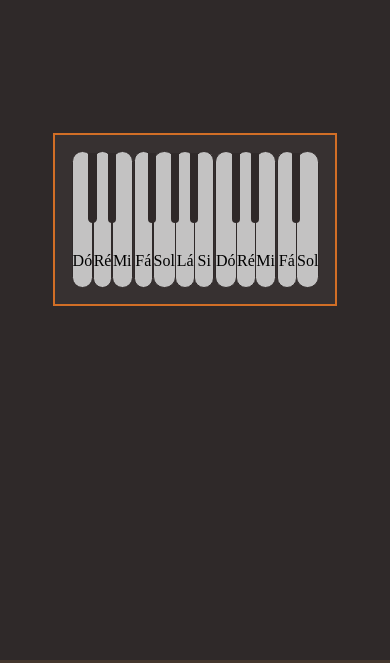
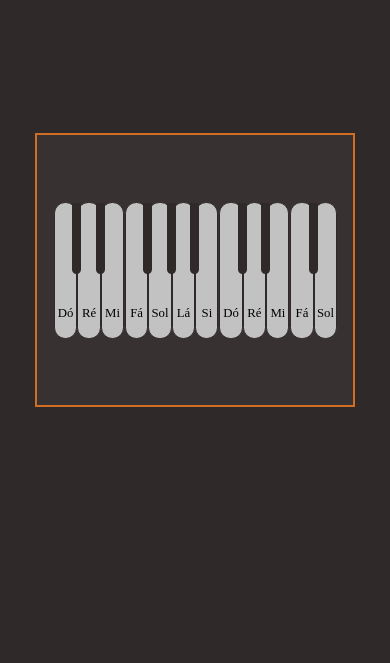
Before and after one commit to KaiqueFLH/ProjetoChoiceChords, a plain HTML site: page index.html in a window 390 px wide. Shown: the part 800-1463 px from the top of the page. Drawn offline with nearby package versions, Linux system fonts and the light colour scheme; a web font is replaced by a local one.

Commit message:
teste responsividade

```diff
--- a/style.css
+++ b/style.css
@@ -363,17 +363,18 @@ span {
 
     /* Teclado */
     #fundoTeclado {
-        width: 63.8vw;
-        height: 20vh;
+        width: 72.8vw;
+        height: 32vh;
+        font-size: 0.8rem;
     }
 
     .nota {
-        width: 7.8vw;
+        width: 10.8vw;
         height: 12vh;
     }
 
     .sustenido {
-        width: 3.65vw;
+        width: 4.65vw;
         height: 8.4vh;
         margin-bottom: 7.5vh;
     }
```
